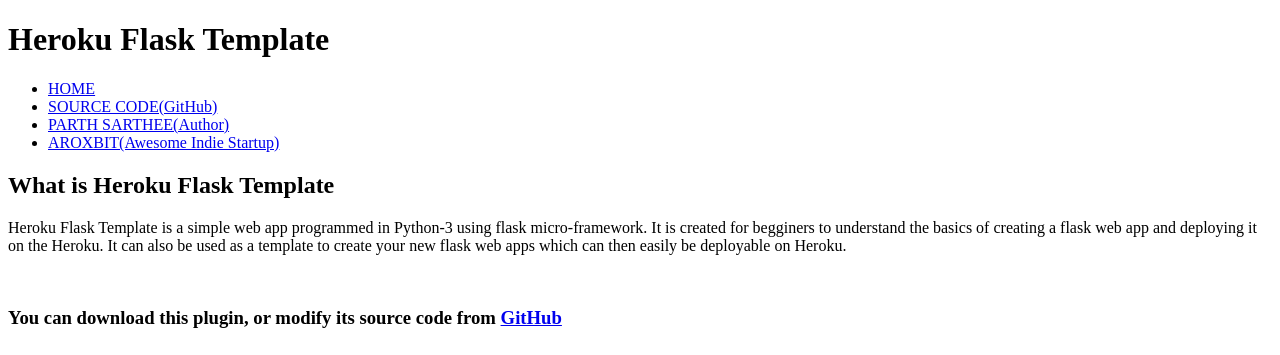
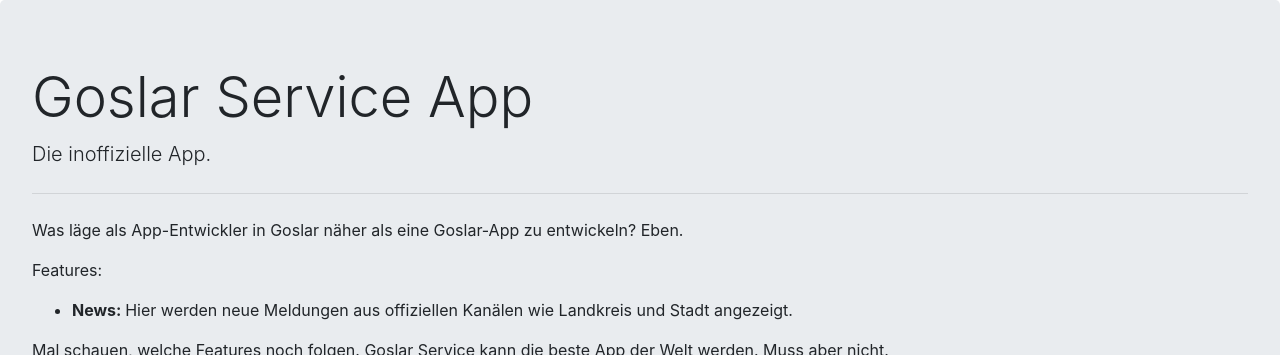
Before and after one commit to DanielGrams/cityservice, a Flask app: page / in a window 1280 px wide. Shown: the top 355 px of the page. Before the commit the page ends 328 px from the top, so only its background shows below. Run offline with Flask 2, Linux system fonts and the light colour scheme; some libraries are stand-ins or nearby versions.

Commit message:
landing page

```diff
--- a/templates/index.html
+++ b/templates/index.html
@@ -1,25 +1,44 @@
-<!DOCTYPE html>
+<!doctype html>
 <html lang="en">
   <head>
-        <title>Heroku Flask Template</title>
-        <meta charset="UTF-8">
-        <meta name="viewport" content="width=device-width, initial-scale=1">
+    <!-- Required meta tags -->
+    <meta charset="utf-8">
+    <meta name="viewport" content="width=device-width, initial-scale=1, shrink-to-fit=no">
 
+    <!-- Bootstrap CSS -->
+    <link rel="stylesheet" href="https://stackpath.bootstrapcdn.com/bootstrap/4.4.1/css/bootstrap.min.css" integrity="sha384-Vkoo8x4CGsO3+Hhxv8T/Q5PaXtkKtu6ug5TOeNV6gBiFeWPGFN9MuhOf23Q9Ifjh" crossorigin="anonymous">
+
+    <title>Goslar Service App</title>
   </head>
   <body>
-        <h1 id="tittle">Heroku Flask Template</h1>
-        <nav>
+    <div class="jumbotron">
+        <h1 class="display-4">Goslar Service App</h1>
+        <p class="lead">Die inoffizielle App.</p>
+        <hr class="my-4">
+        <p>Was läge als App-Entwickler in Goslar näher als eine Goslar-App zu entwickeln? Eben.</p>
+        <p>Features:</p>
         <ul>
-                <li><a href="index.html">HOME</a></li>
-                <li><a href="https://github.com/vetronus/heroku-flask-template">SOURCE CODE(GitHub)</a></li>
-                <li><a href="http://parthsarthee.com/">PARTH SARTHEE(Author)</a></li>
-                <li><a href="http://aroxbit.com">AROXBIT(Awesome Indie Startup)</a></li>
+            <li><strong>News: </strong>Hier werden neue Meldungen aus offiziellen Kanälen wie Landkreis und Stadt angezeigt.</li>
         </ul>
-        </nav>
-        <h2>What is Heroku Flask Template</h2>
-        <p>
-            Heroku Flask Template is a simple web app programmed in Python-3 using flask micro-framework. It is created for begginers to understand the basics of creating a flask web app and deploying it on the Heroku. It can also be used as a template to create your new flask web apps which can then easily be deployable on Heroku.
-        </p><br>
-        <h3>You can download this plugin, or modify its source code from <a href="https://github.com/vetronus/heroku-flask-template">GitHub</a></h3>
+        <p>Mal schauen, welche Features noch folgen. Goslar Service kann die beste App der Welt werden. Muss aber nicht.</p>
+
+        <p><a href='https://play.google.com/store/apps/details?id=de.danielgrams.goslar_service&pcampaignid=pcampaignidMKT-Other-global-all-co-prtnr-py-PartBadge-Mar2515-1'><img alt='Jetzt bei Google Play' src='https://play.google.com/intl/en_us/badges/static/images/badges/de_badge_web_generic.png' style="width: 200px; max-width: 100%;" /></a></p>
+
+        <p></p>
+
+        <hr class="my-4">
+        <h6>Impressum &amp; Kontakt</h6>
+        <p>Daniel Grams, Schreiberstrasse 2, 38640 Goslar, <a href="mailto:goslar.service@gmail.com">goslar.service@gmail.com</a></p>
+        <p><a href="https://www.danielgrams.de">https://www.danielgrams.de</a></p>
+
+        <hr class="my-4">
+        <p>Google Play und das Google Play-Logo sind Marken von Google LLC.</p>
+      </div>
+
+    <!-- Optional JavaScript -->
+    <!-- jQuery first, then Popper.js, then Bootstrap JS -->
+    <script src="https://code.jquery.com/jquery-3.4.1.slim.min.js" integrity="sha384-J6qa4849blE2+poT4WnyKhv5vZF5SrPo0iEjwBvKU7imGFAV0wwj1yYfoRSJoZ+n" crossorigin="anonymous"></script>
+    <script src="https://cdn.jsdelivr.net/npm/popper.js@1.16.0/dist/umd/popper.min.js" integrity="sha384-Q6E9RHvbIyZFJoft+2mJbHaEWldlvI9IOYy5n3zV9zzTtmI3UksdQRVvoxMfooAo" crossorigin="anonymous"></script>
+    <script src="https://stackpath.bootstrapcdn.com/bootstrap/4.4.1/js/bootstrap.min.js" integrity="sha384-wfSDF2E50Y2D1uUdj0O3uMBJnjuUD4Ih7YwaYd1iqfktj0Uod8GCExl3Og8ifwB6" crossorigin="anonymous"></script>
   </body>
 </html>
```
Lines whose indentation alone changed are shown as unchanged.
